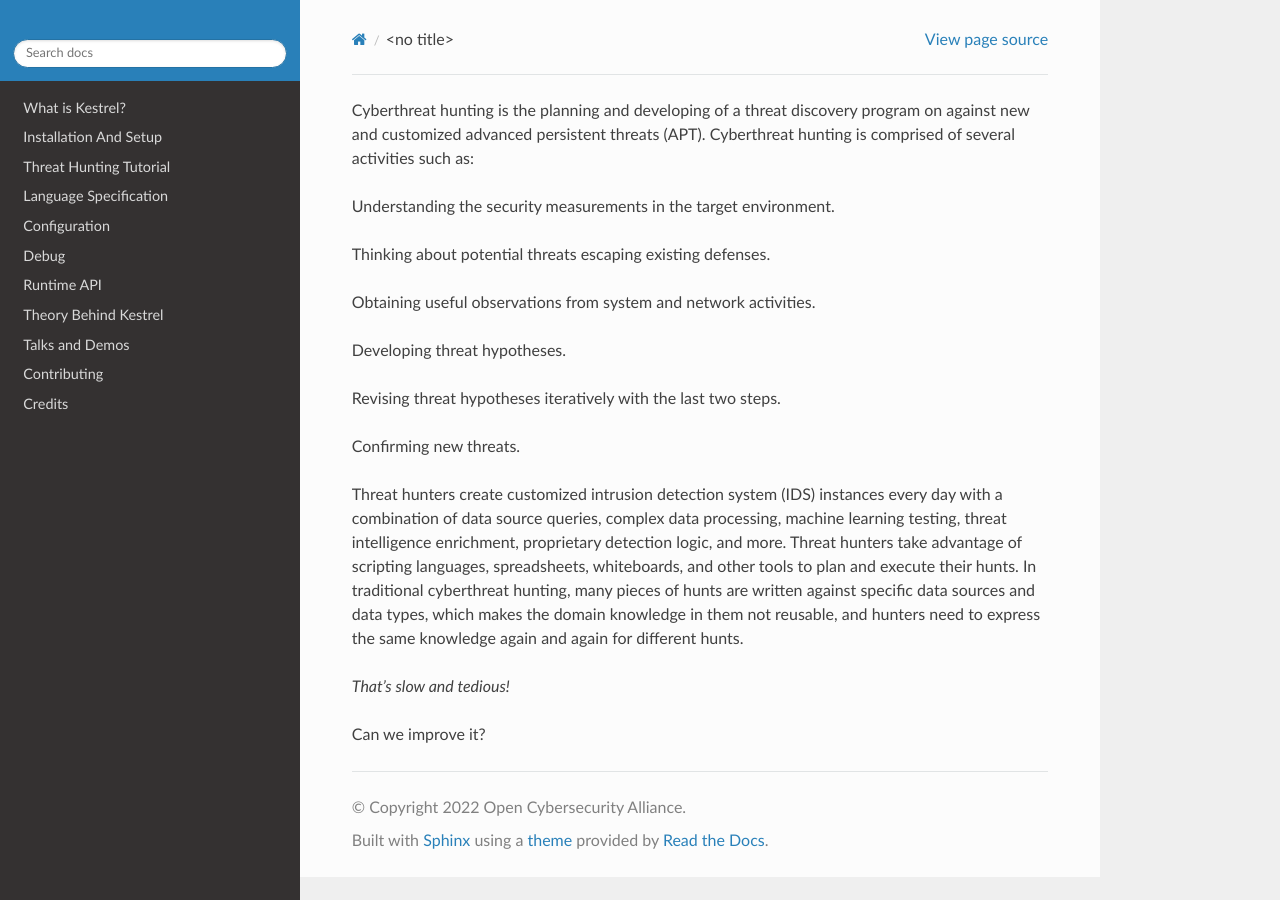
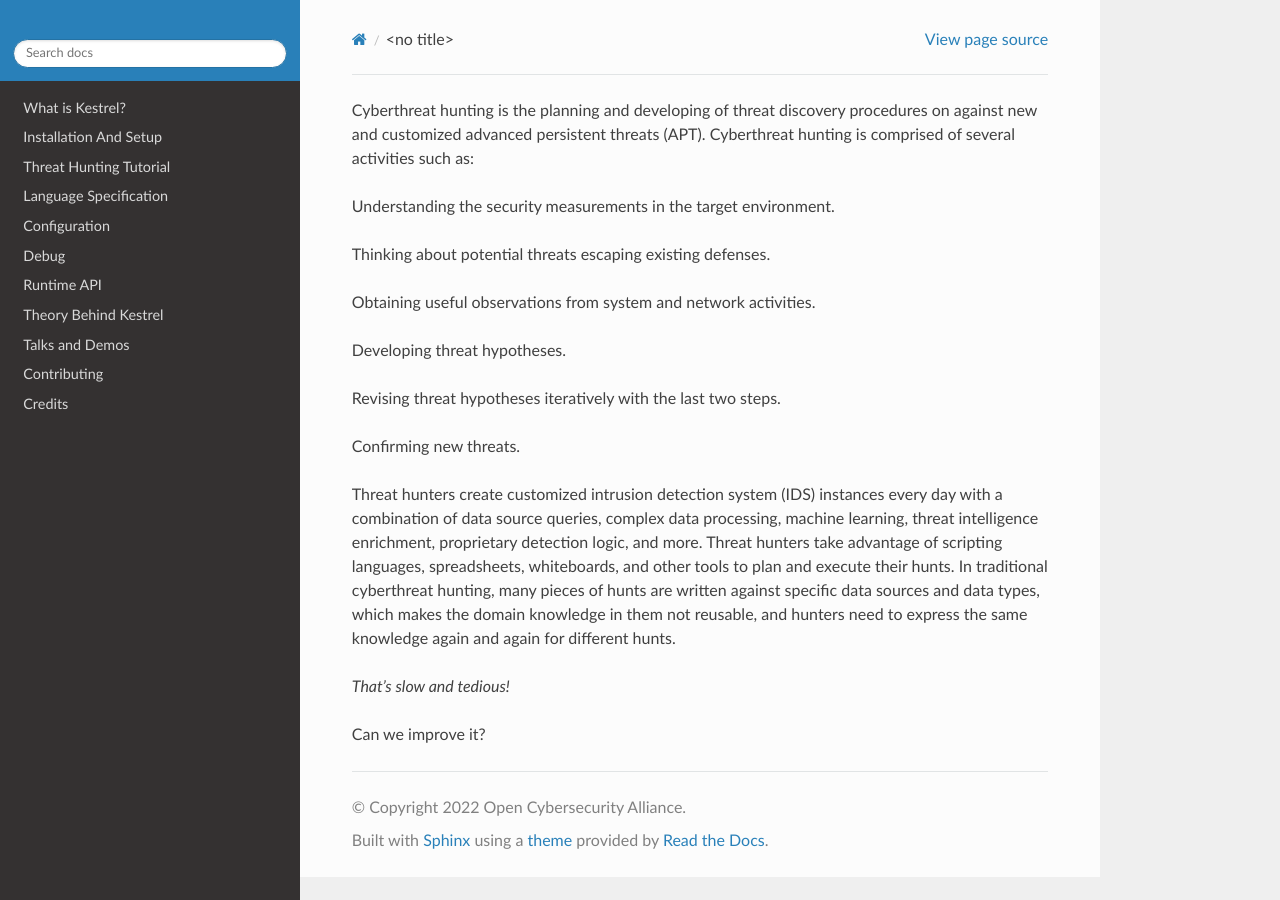
Before and after one commit to opencybersecurityalliance/kestrel-lang, a Sphinx documentation site: the page built from docs/overview/hunting.rst, in a window 1280 px wide. Built offline with Sphinx 7.4.7 and the Read the Docs theme 2.0.0, drawn with Linux system fonts in a browser that asks for light colours.

Commit message:
doc:overview fine tuning

```diff
--- a/docs/overview/hunting.rst
+++ b/docs/overview/hunting.rst
@@ -1,5 +1,5 @@
-Cyberthreat hunting is the planning and developing of a threat discovery
-program on against new and customized advanced persistent threats (APT).
+Cyberthreat hunting is the planning and developing of threat discovery
+procedures on against new and customized advanced persistent threats (APT).
 Cyberthreat hunting is comprised of several activities such as:
 
 #. Understanding the security measurements in the target environment.
@@ -11,13 +11,13 @@ Cyberthreat hunting is comprised of several activities such as:
 
 Threat hunters create customized intrusion detection system (IDS) instances
 every day with a combination of data source queries, complex data processing,
-machine learning testing, threat intelligence enrichment, proprietary detection
-logic, and more. Threat hunters take advantage of scripting languages,
-spreadsheets, whiteboards, and other tools to plan and execute their hunts. In
-traditional cyberthreat hunting, many pieces of hunts are written against
-specific data sources and data types, which makes the domain knowledge in them
-not reusable, and hunters need to express the same knowledge again and again
-for different hunts.
+machine learning, threat intelligence enrichment, proprietary detection logic,
+and more. Threat hunters take advantage of scripting languages, spreadsheets,
+whiteboards, and other tools to plan and execute their hunts. In traditional
+cyberthreat hunting, many pieces of hunts are written against specific data
+sources and data types, which makes the domain knowledge in them not reusable,
+and hunters need to express the same knowledge again and again for different
+hunts.
 
 *That's slow and tedious!*
 
```
